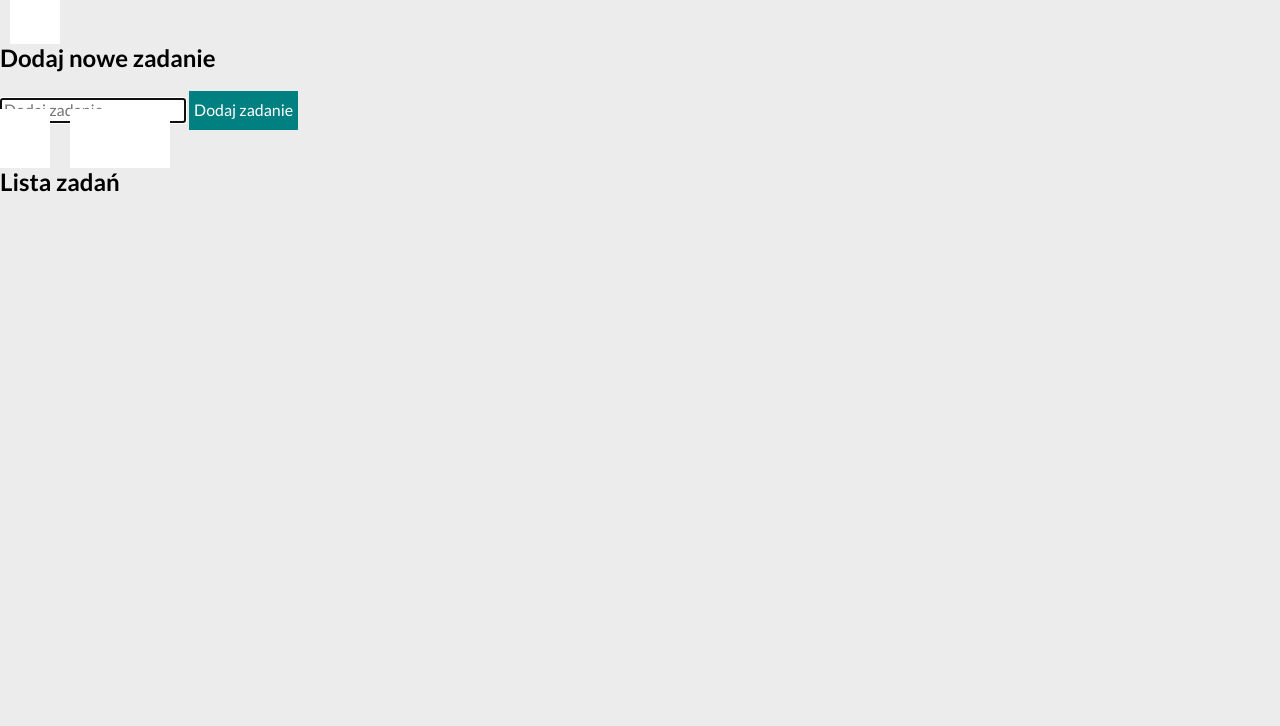
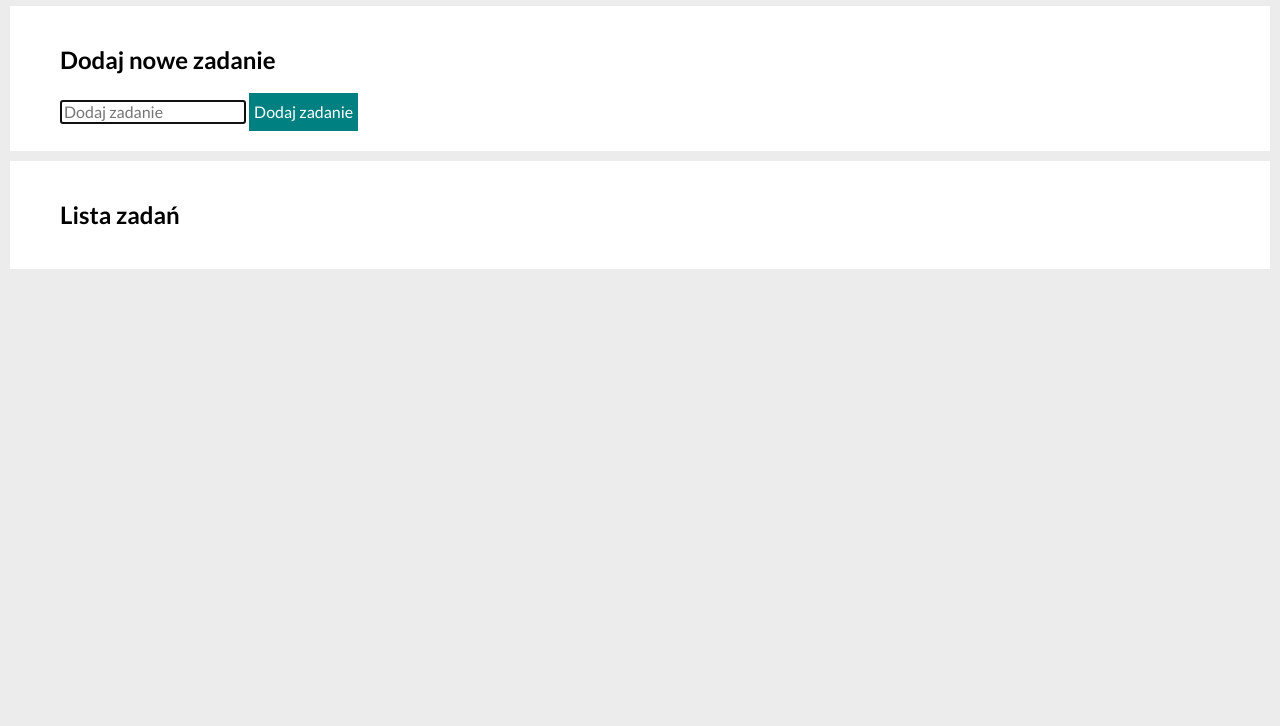
Before and after one commit to martaszymborska/task-manager, a plain HTML site: page index.html in a window 1280 px wide. Shown: the part 74-800 px from the top of the page. Drawn offline with nearby package versions, Linux system fonts and the light colour scheme.

Commit message:
class names chaneged

```diff
--- a/index.html
+++ b/index.html
@@ -21,17 +21,17 @@
 
 <body>
     <h1>Lista zadań</h1>
-    <container class="container">
+    <section class="container">
         <h2>Dodaj nowe zadanie</h2>
         <form class="form js-form">
             <input name="newTask" class="newTask js-newTask" placeholder="Dodaj zadanie" autofocus>
             <button class="addTaskButton js-addTaskButton"> Dodaj zadanie</button>
         </form>
-    </container>
-    <container class="container"></container>
+    </section>
+    <section class="container">
     <h2>Lista zadań</h2>
     <ul class="tasksList js-tasksList"></ul>
-    </container>
+    </section>
 </body>
 
 </html>
```
